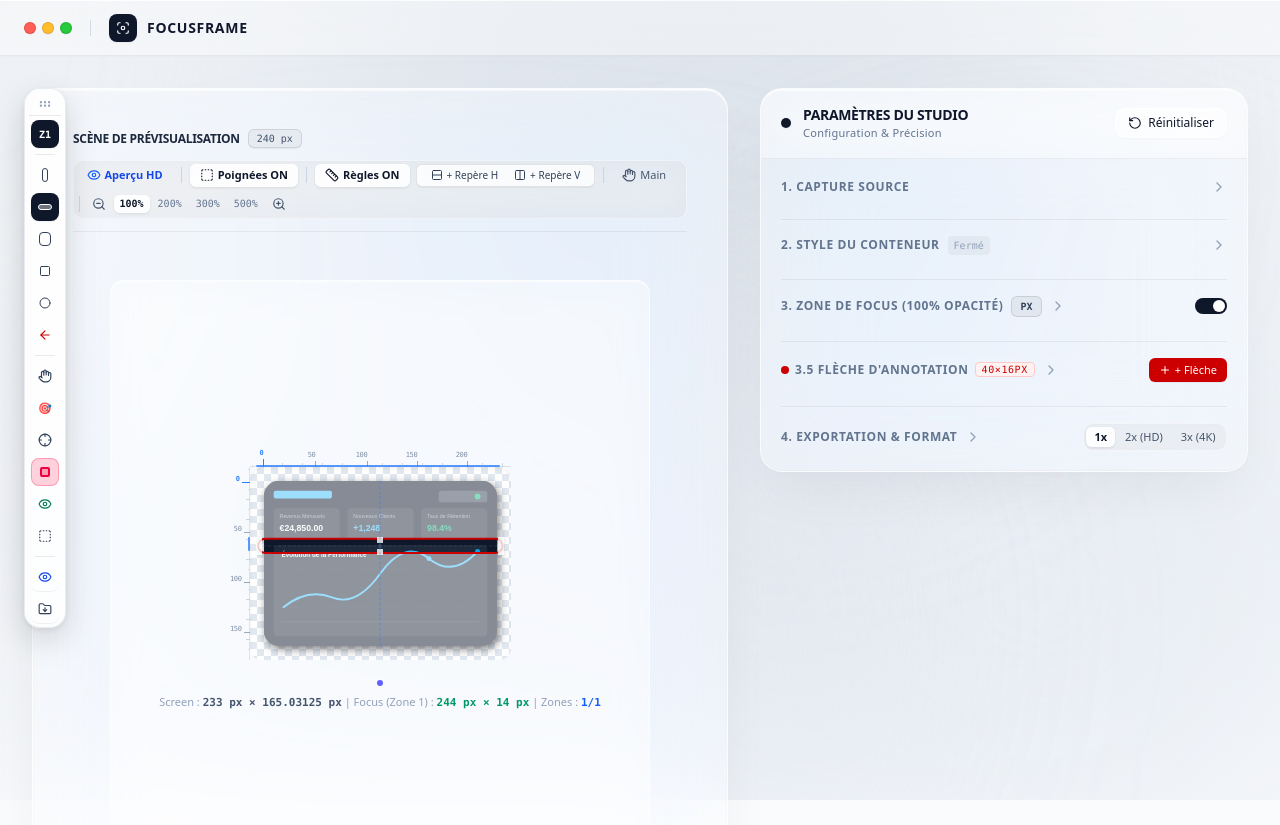
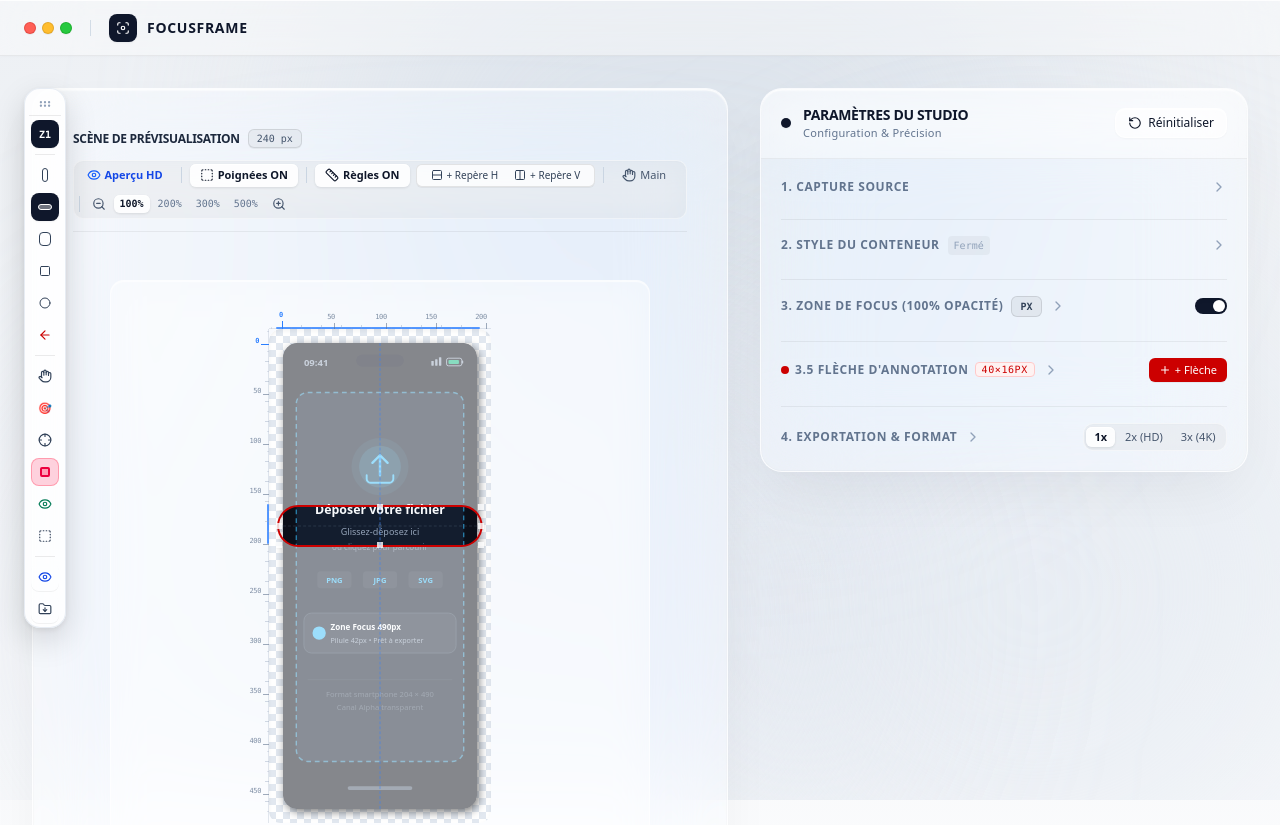
Before and after one commit to samtaff/FOCUSFRAME, a React (Vite) app: page / in a window 1280 px wide. Shown: the top 825 px of the page. Built offline with nearby package versions, Linux system fonts and the light colour scheme.

Commit message:
perf: implement high-quality 2-pass image downscaling
Introduce a 2-pass resampling process to reduce blurring when exporting high-oversample canvases. Additionally, improve border rendering precision with anti-aliasing offsets and update default canvas dimensions to 204x490.

```diff
--- a/src/App.tsx
+++ b/src/App.tsx
@@ -1046,27 +1046,79 @@
           ctx.restore();
         }
 
-        // 4. Draw Focus Borders with exact coordinates & crisp stroke if enabled
+        // Downscale the background, screenshot, and shadow composite to target dimensions
+        const finalCanvas = document.createElement('canvas');
+        finalCanvas.width = targetW;
+        finalCanvas.height = targetH;
+        const finalCtx = finalCanvas.getContext('2d');
+        if (!finalCtx) {
+          resolve(canvas.toDataURL('image/png'));
+          return;
+        }
+
+        finalCtx.imageSmoothingEnabled = true;
+        finalCtx.imageSmoothingQuality = 'high';
+
+        if (oversample === 4) {
+          // 2-pass step-down (4x -> 2x -> 1x) to achieve maximum edge smoothness and optical sharpness for image & shadows
+          const midW = Math.max(1, Math.round(targetW * 2));
+          const midH = Math.max(1, Math.round(targetH * 2));
+          const midCanvas = document.createElement('canvas');
+          midCanvas.width = midW;
+          midCanvas.height = midH;
+          const midCtx = midCanvas.getContext('2d');
+          if (midCtx) {
+            midCtx.imageSmoothingEnabled = true;
+            midCtx.imageSmoothingQuality = 'high';
+            midCtx.drawImage(canvas, 0, 0, midW, midH);
+            finalCtx.drawImage(midCanvas, 0, 0, targetW, targetH);
+          } else {
+            finalCtx.drawImage(canvas, 0, 0, targetW, targetH);
+          }
+        } else if (oversample > 1) {
+          finalCtx.drawImage(canvas, 0, 0, targetW, targetH);
+        } else {
+          finalCtx.drawImage(canvas, 0, 0, targetW, targetH);
+        }
+
+        // 4. Draw Focus Borders with razor-sharp pixel precision directly on the final canvas
+        // (Bypasses downscale resampling blur, guaranteeing 100% solid opacity with zero color bleed on horizontal lines)
+        const outPad = padBase * targetScale;
+        const outInnerW = innerWBase * targetScale;
+        const outInnerH = innerHBase * targetScale;
+
         for (const f of allFocuses) {
           if (f.enabled && f.showBorder) {
-            const boxX = pad + (innerW * f.x) / 100;
-            const boxY = pad + (innerH * f.y) / 100;
-            const boxW = (innerW * f.width) / 100;
-            const boxH = (innerH * f.height) / 100;
-
-            let boxR = Math.min(boxH / 2, (f.radius || 12) * effectiveScale);
+            const rawX = outPad + (outInnerW * f.x) / 100;
+            const rawY = outPad + (outInnerH * f.y) / 100;
+            const rawW = (outInnerW * f.width) / 100;
+            const rawH = (outInnerH * f.height) / 100;
+
+            const bWidth = Math.max(1, Math.round((f.borderWidth || 2) * targetScale));
+
+            // Subpixel grid alignment:
+            // Odd stroke widths (1, 3, 5px) require a 0.5px path offset to center on exact pixel lines.
+            // Even stroke widths (2, 4px) align natively to integer coordinates with zero anti-aliasing blur.
+            const pixelOffset = bWidth % 2 === 1 ? 0.5 : 0;
+            const boxX = Math.round(rawX) + pixelOffset;
+            const boxY = Math.round(rawY) + pixelOffset;
+            const boxW = Math.round(rawW);
+            const boxH = Math.round(rawH);
+
+            let boxR = Math.min(boxH / 2, (f.radius || 12) * targetScale);
             if (f.shape === 'pill' || f.shape === 'circle') {
               boxR = Math.min(boxW, boxH) / 2;
             } else if (f.shape === 'rectangle') {
               boxR = 0;
             }
 
-            ctx.save();
-            const bWidth = (f.borderWidth || 2) * effectiveScale;
-
-            ctx.beginPath();
+            finalCtx.save();
+            finalCtx.imageSmoothingEnabled = true;
+            finalCtx.imageSmoothingQuality = 'high';
+
+            finalCtx.beginPath();
             if (f.shape === 'circle') {
-              ctx.ellipse(
+              finalCtx.ellipse(
                 boxX + boxW / 2,
                 boxY + boxH / 2,
                 boxW / 2,
@@ -1076,29 +1128,29 @@
                 Math.PI * 2
               );
             } else {
-              ctx.roundRect(boxX, boxY, boxW, boxH, boxR);
+              finalCtx.roundRect(boxX, boxY, boxW, boxH, boxR);
             }
-            ctx.strokeStyle = f.borderColor || '#cc0000';
-            ctx.lineWidth = bWidth;
-            ctx.lineJoin = 'round';
-            ctx.lineCap = 'round';
+            finalCtx.strokeStyle = f.borderColor || '#cc0000';
+            finalCtx.lineWidth = bWidth;
+            finalCtx.lineJoin = 'round';
+            finalCtx.lineCap = 'round';
             if (f.borderStyle === 'dashed') {
-              ctx.setLineDash([4 * effectiveScale, 4 * effectiveScale]);
+              finalCtx.setLineDash([4 * targetScale, 4 * targetScale]);
             }
-            ctx.stroke();
-            ctx.restore();
+            finalCtx.stroke();
+            finalCtx.restore();
           }
         }
 
-        // 5. Draw Arrow Annotations (Pointeurs & Callout Arrows)
+        // 5. Draw Arrow Annotations directly on the final canvas
         if (settings.arrows && settings.arrows.length > 0) {
           for (const arrow of settings.arrows) {
             if (!arrow.enabled) continue;
-            const arrowCenterX = pad + (innerW * arrow.x) / 100;
-            const arrowCenterY = pad + (innerH * arrow.y) / 100;
+            const arrowCenterX = outPad + (outInnerW * arrow.x) / 100;
+            const arrowCenterY = outPad + (outInnerH * arrow.y) / 100;
 
             drawArrowShape(
-              ctx,
+              finalCtx,
               arrowCenterX,
               arrowCenterY,
               arrow.size || 40,
@@ -1109,50 +1161,14 @@
               arrow.color || '#cc0000',
               arrow.opacity ?? 1.0,
               arrow.hasShadow ?? false,
-              effectiveScale,
+              targetScale,
               arrow.cornerRadius ?? 0,
               arrow.roundedTail !== false
             );
           }
         }
 
-        if (oversample > 1) {
-          // Downscale from the supersampled high-density buffer to the exact requested export dimensions.
-          // This applies continuous area-weighted bicubic anti-aliasing to all curved strokes,
-          // borders, and vectors, completely eliminating jagged stairs (crénelage).
-          const finalCanvas = document.createElement('canvas');
-          finalCanvas.width = targetW;
-          finalCanvas.height = targetH;
-          const finalCtx = finalCanvas.getContext('2d');
-          if (finalCtx) {
-            finalCtx.imageSmoothingEnabled = true;
-            finalCtx.imageSmoothingQuality = 'high';
-
-            if (oversample === 4) {
-              // 2-pass step-down (4x -> 2x -> 1x) to achieve maximum edge smoothness and optical sharpness
-              const midW = Math.max(1, Math.round(targetW * 2));
-              const midH = Math.max(1, Math.round(targetH * 2));
-              const midCanvas = document.createElement('canvas');
-              midCanvas.width = midW;
-              midCanvas.height = midH;
-              const midCtx = midCanvas.getContext('2d');
-              if (midCtx) {
-                midCtx.imageSmoothingEnabled = true;
-                midCtx.imageSmoothingQuality = 'high';
-                midCtx.drawImage(canvas, 0, 0, midW, midH);
-                finalCtx.drawImage(midCanvas, 0, 0, targetW, targetH);
-                resolve(finalCanvas.toDataURL('image/png'));
-                return;
-              }
-            }
-
-            finalCtx.drawImage(canvas, 0, 0, targetW, targetH);
-            resolve(finalCanvas.toDataURL('image/png'));
-            return;
-          }
-        }
-
-        resolve(canvas.toDataURL('image/png'));
+        resolve(finalCanvas.toDataURL('image/png'));
       };
       img.onerror = () => reject(new Error('Image load failed'));
       img.src = currentImageSrc;
--- a/src/components/PreviewCanvas.tsx
+++ b/src/components/PreviewCanvas.tsx
@@ -97,7 +97,7 @@
       if (screenshotBoxRef.current) {
         const rect = screenshotBoxRef.current.getBoundingClientRect();
         const w = rect.width || screenshotBoxRef.current.clientWidth || 204;
-        const h = rect.height || screenshotBoxRef.current.clientHeight || 450;
+        const h = rect.height || screenshotBoxRef.current.clientHeight || 490;
         setRenderedDimensions({ width: w, height: h });
         if (onDimensionsChange) {
           onDimensionsChange({ width: w, height: h });
@@ -725,10 +725,12 @@
               >
                 {allFocuses.map((f, idx) => {
                   if (!f.enabled || !f.showBorder) return null;
-                  const fExactX = (f.x / 100) * curScreenW;
-                  const fExactY = (f.y / 100) * curScreenH;
-                  const fExactW = (f.width / 100) * curScreenW;
-                  const fExactH = (f.height / 100) * curScreenH;
+                  const bWidth = f.borderWidth || 2;
+                  const pixelOffset = bWidth % 2 === 1 ? 0.5 : 0;
+                  const fExactX = Math.round(((f.x / 100) * curScreenW) * 10) / 10;
+                  const fExactY = Math.round((f.y / 100) * curScreenH) + pixelOffset;
+                  const fExactW = Math.round(((f.width / 100) * curScreenW) * 10) / 10;
+                  const fExactH = Math.round((f.height / 100) * curScreenH);
 
                   let fRadius = 0;
                   if (f.shape === 'pill' || f.shape === 'circle') {
--- a/src/presets.ts
+++ b/src/presets.ts
@@ -39,44 +39,64 @@
 
 export const SAMPLE_IMAGES: SampleImage[] = [
   {
-    id: 'dashboard',
-    name: 'Dashboard Analytics',
-    description: 'Graphique de ventes et KPI',
+    id: 'dropzone',
+    name: 'Déposer votre fichier',
+    description: 'Zone de dépôt initiale (204 × 490 px)',
     dataUrl: createSvgDataUrl(`
-      <svg xmlns="http://www.w3.org/2000/svg" width="480" height="340" viewBox="0 0 480 340" fill="none">
-        <rect width="480" height="340" fill="#0f172a" rx="8"/>
-        <!-- Header -->
-        <rect x="20" y="20" width="120" height="16" rx="4" fill="#38bdf8"/>
-        <rect x="360" y="20" width="100" height="24" rx="6" fill="#334155"/>
-        <circle cx="440" cy="32" r="6" fill="#10b981"/>
+      <svg xmlns="http://www.w3.org/2000/svg" width="204" height="490" viewBox="0 0 204 490" fill="none">
+        <rect width="204" height="490" fill="#0b0f19" rx="14"/>
 
-        <!-- Metric Cards -->
-        <rect x="20" y="56" width="136" height="64" rx="8" fill="#1e293b"/>
-        <text x="32" y="76" fill="#94a3b8" font-family="sans-serif" font-size="11">Revenus Mensuels</text>
-        <text x="32" y="104" fill="#f8fafc" font-family="sans-serif" font-weight="bold" font-size="18">€24,850.00</text>
+        <!-- Smartphone Status Bar -->
+        <text x="22" y="24" fill="#94a3b8" font-family="system-ui, -apple-system, sans-serif" font-size="10" font-weight="600">09:41</text>
+        <rect x="77" y="12" width="50" height="13" rx="6.5" fill="#020617"/>
 
-        <rect x="172" y="56" width="136" height="64" rx="8" fill="#1e293b"/>
-        <text x="184" y="76" fill="#94a3b8" font-family="sans-serif" font-size="11">Nouveaux Clients</text>
-        <text x="184" y="104" fill="#38bdf8" font-family="sans-serif" font-weight="bold" font-size="18">+1,248</text>
+        <!-- Status Icons (Signal & Battery) -->
+        <rect x="156" y="19" width="2.5" height="5" rx="0.5" fill="#94a3b8"/>
+        <rect x="160" y="17" width="2.5" height="7" rx="0.5" fill="#94a3b8"/>
+        <rect x="164" y="15" width="2.5" height="9" rx="0.5" fill="#94a3b8"/>
+        <rect x="172" y="16" width="16" height="8" rx="2" stroke="#94a3b8" stroke-width="1" fill="none"/>
+        <rect x="174" y="18" width="11" height="4" rx="1" fill="#10b981"/>
+        <rect x="188" y="18.5" width="1.5" height="3" rx="0.5" fill="#94a3b8"/>
 
-        <rect x="324" y="56" width="136" height="64" rx="8" fill="#1e293b"/>
-        <text x="336" y="76" fill="#94a3b8" font-family="sans-serif" font-size="11">Taux de Rétention</text>
-        <text x="336" y="104" fill="#10b981" font-family="sans-serif" font-weight="bold" font-size="18">98.4%</text>
+        <!-- Dashed Dropzone Area -->
+        <rect x="14" y="52" width="176" height="388" rx="12" fill="#131d2e" stroke="#38bdf8" stroke-width="1.5" stroke-dasharray="5 4" stroke-opacity="0.6"/>
 
-        <!-- Chart Container -->
-        <rect x="20" y="132" width="440" height="188" rx="8" fill="#1e293b"/>
-        <text x="36" y="156" fill="#f8fafc" font-family="sans-serif" font-weight="600" font-size="13">Évolution de la Performance</text>
+        <!-- Upload Icon Badge -->
+        <circle cx="102" cy="130" r="30" fill="#38bdf8" fill-opacity="0.08"/>
+        <circle cx="102" cy="130" r="22" fill="#38bdf8" fill-opacity="0.16"/>
+        <path d="M 102 118 L 102 139 M 94 126 L 102 118 L 110 126" stroke="#38bdf8" stroke-width="2.5" stroke-linecap="round" stroke-linejoin="round"/>
+        <path d="M 88 139 L 88 143 C 88 145 90 147 92 147 L 112 147 C 114 147 116 145 116 143 L 116 139" stroke="#38bdf8" stroke-width="2" stroke-linecap="round" stroke-linejoin="round" fill="none"/>
 
-        <!-- Grid lines -->
-        <line x1="36" y1="180" x2="444" y2="180" stroke="#334155" stroke-dasharray="3 3"/>
-        <line x1="36" y1="220" x2="444" y2="220" stroke="#334155" stroke-dasharray="3 3"/>
-        <line x1="36" y1="260" x2="444" y2="260" stroke="#334155" stroke-dasharray="3 3"/>
-        <line x1="36" y1="290" x2="444" y2="290" stroke="#475569"/>
+        <!-- Primary Text: Déposer votre fichier -->
+        <text x="102" y="180" fill="#f8fafc" font-family="system-ui, -apple-system, sans-serif" font-size="13" font-weight="bold" text-anchor="middle">Déposer votre fichier</text>
 
-        <!-- Sparkline Curve -->
-        <path d="M 40 260 Q 90 220 140 240 T 240 190 T 340 160 T 440 145" fill="none" stroke="#38bdf8" stroke-width="4" stroke-linecap="round"/>
-        <circle cx="340" cy="160" r="5" fill="#38bdf8"/>
-        <circle cx="440" cy="145" r="5" fill="#0ea5e9"/>
+        <!-- Subtitles -->
+        <text x="102" y="202" fill="#94a3b8" font-family="system-ui, -apple-system, sans-serif" font-size="9.5" text-anchor="middle">Glissez-déposez ici</text>
+        <text x="102" y="218" fill="#64748b" font-family="system-ui, -apple-system, sans-serif" font-size="8.5" text-anchor="middle">ou cliquez pour parcourir</text>
+
+        <!-- Formats Chips -->
+        <rect x="36" y="240" width="36" height="18" rx="4" fill="#1e293b"/>
+        <text x="54" y="252" fill="#38bdf8" font-family="system-ui, -apple-system, sans-serif" font-size="8" font-weight="600" text-anchor="middle">PNG</text>
+
+        <rect x="84" y="240" width="36" height="18" rx="4" fill="#1e293b"/>
+        <text x="102" y="252" fill="#38bdf8" font-family="system-ui, -apple-system, sans-serif" font-size="8" font-weight="600" text-anchor="middle">JPG</text>
+
+        <rect x="132" y="240" width="36" height="18" rx="4" fill="#1e293b"/>
+        <text x="150" y="252" fill="#38bdf8" font-family="system-ui, -apple-system, sans-serif" font-size="8" font-weight="600" text-anchor="middle">SVG</text>
+
+        <!-- Visual Smartphone Notification Card (Height: 42px, Standard) -->
+        <rect x="22" y="284" width="160" height="42" rx="8" fill="#1e293b" stroke="#334155" stroke-width="1"/>
+        <circle cx="38" cy="305" r="7" fill="#38bdf8"/>
+        <text x="50" y="302" fill="#f8fafc" font-family="system-ui, -apple-system, sans-serif" font-size="8.5" font-weight="600">Zone Focus 490px</text>
+        <text x="50" y="315" fill="#94a3b8" font-family="system-ui, -apple-system, sans-serif" font-size="7.5">Pilule 42px • Prêt à exporter</text>
+
+        <!-- Guide Lines Hints -->
+        <line x1="26" y1="354" x2="178" y2="354" stroke="#1e293b" stroke-width="1"/>
+        <text x="102" y="372" fill="#475569" font-family="system-ui, -apple-system, sans-serif" font-size="8" text-anchor="middle">Format smartphone 204 × 490</text>
+        <text x="102" y="386" fill="#475569" font-family="system-ui, -apple-system, sans-serif" font-size="8" text-anchor="middle">Canal Alpha transparent</text>
+
+        <!-- Bottom Home Indicator Bar -->
+        <rect x="68" y="466" width="68" height="4" rx="2" fill="#475569"/>
       </svg>
     `)
   },
```
